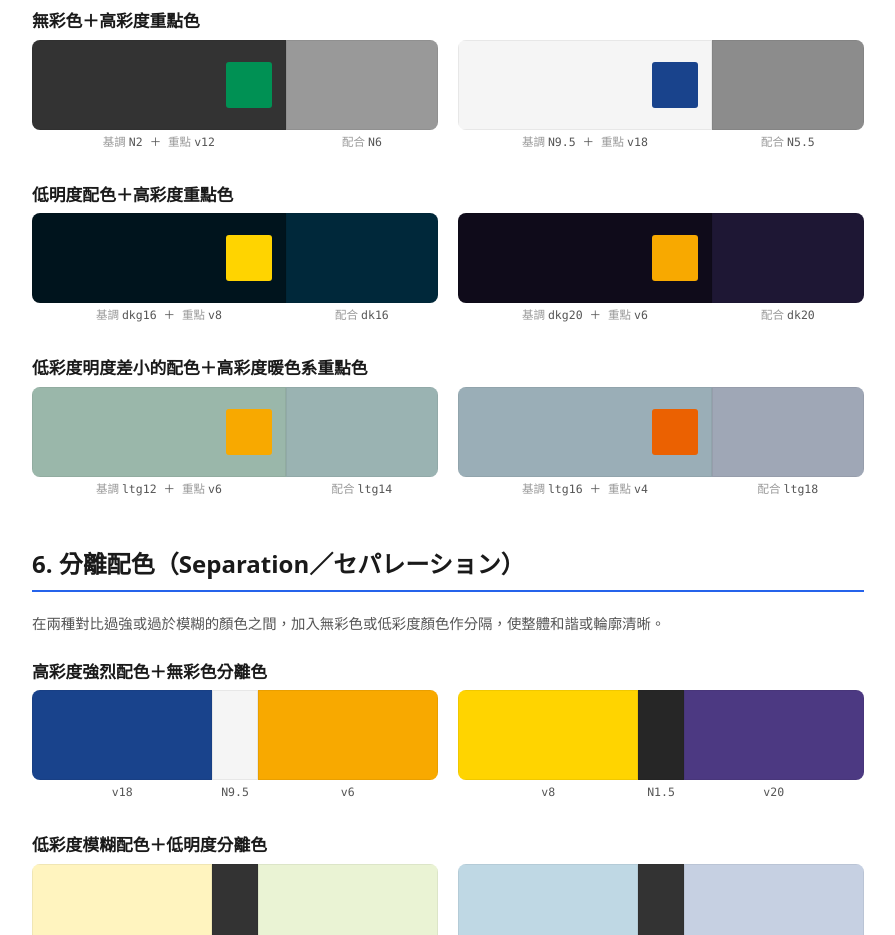
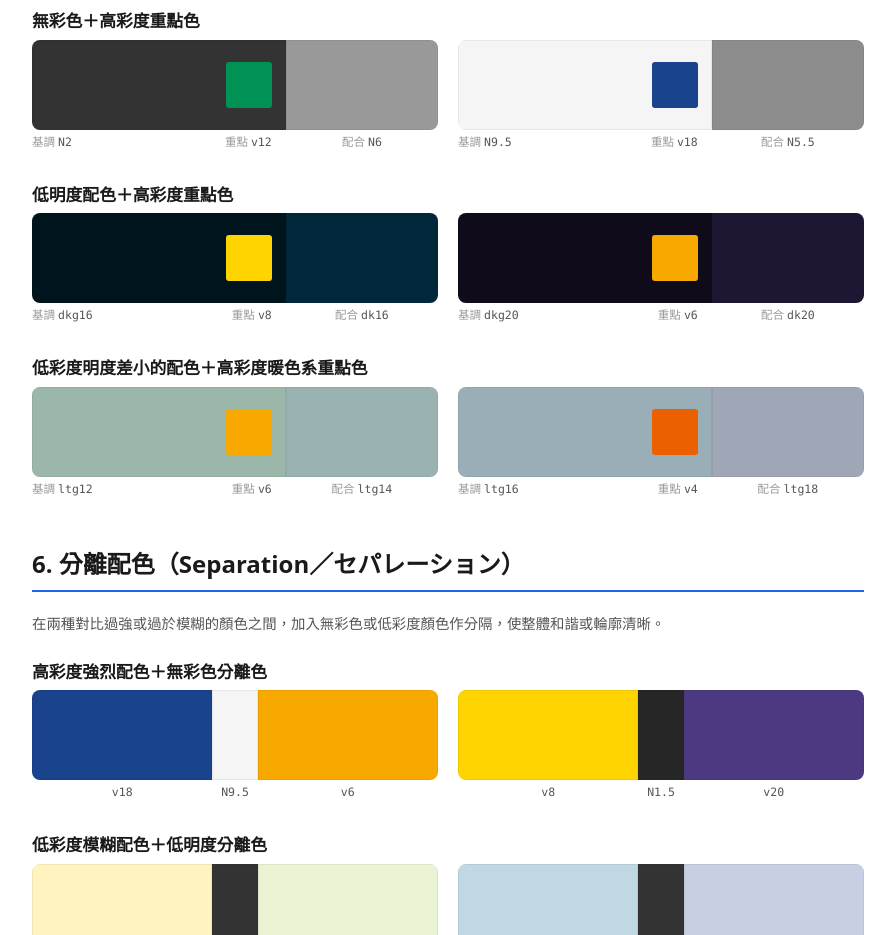
Before and after one commit to cating341/jpca-color-practice, a website with bundled scripts: page src/haishoku.html in a window 1280 px wide. Shown: the part 3480-4415 px from the top of the page, without its empty margins (192-1087 px from the left). Built offline with nearby package versions, Linux system fonts and the light colour scheme.

Commit message:
feat: give accent note its own label under the overlaid square
The accent (重點色) notation no longer joins the base with "＋". The
base note cell now uses flex space-between: 基調 sits at the left, 重點
is right-aligned to line up under the small square overlaid on the
base block. 配合 stays under the assorted block.

Co-Authored-By: Claude Opus 4.8 (1M context) <noreply@anthropic.com>

```diff
--- a/src/css/haishoku.css
+++ b/src/css/haishoku.css
@@ -86,6 +86,14 @@
   color: #999;
 }
 
+/* 基調欄：基調註記靠左，重點註記靠右對齊疊在色塊右側的小方形 */
+.scheme-note.accent-note {
+  display: flex;
+  justify-content: space-between;
+  align-items: baseline;
+}
+.scheme-note.accent-note .accent-mark-note { padding-right: 14px; }
+
 /* ---- 窄螢幕：範例上下排列 ---- */
 @media (max-width: 700px) {
   .scheme-examples { grid-template-columns: 1fr; }
--- a/src/js/haishoku.js
+++ b/src/js/haishoku.js
@@ -82,11 +82,13 @@
       base.appendChild(renderAccentMark(example.colors[2]));
       row.appendChild(base);
       row.appendChild(renderSwatch(example.colors[1], 3));
-      // 基調欄同時標出疊在其上的重點色（基調 ＋ 重點），配合欄標出配合色；皆標角色說明
+      // 基調欄左標基調色、右標重點色（重點色註記對齊疊於基調右側的小方形，不與基調合併）
       var baseNote = makeNoteCell(5);
+      baseNote.classList.add("accent-note");
       baseNote.appendChild(renderRolePart("基調 ", example.colors[0]));
-      baseNote.appendChild(document.createTextNode(" ＋ "));
-      baseNote.appendChild(renderRolePart("重點 ", example.colors[2]));
+      var accentPart = renderRolePart("重點 ", example.colors[2]);
+      accentPart.classList.add("accent-mark-note");
+      baseNote.appendChild(accentPart);
       noteRow.appendChild(baseNote);
       var assortNote = makeNoteCell(3);
       assortNote.appendChild(renderRolePart("配合 ", example.colors[1]));
```
Also changed, not shown: docs/superpowers/specs/2026-06-03-haishoku-design.md (+1 -1 lines).
